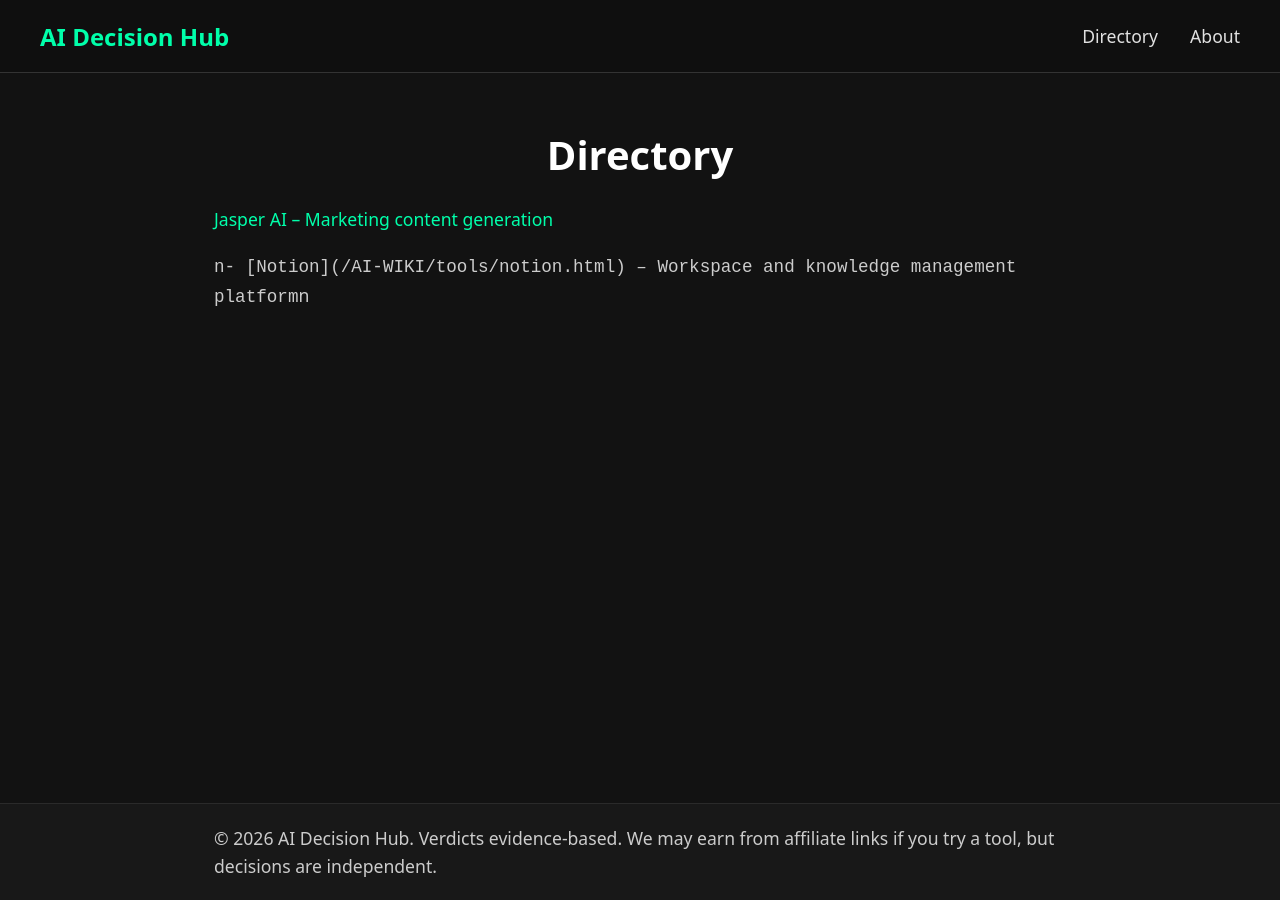
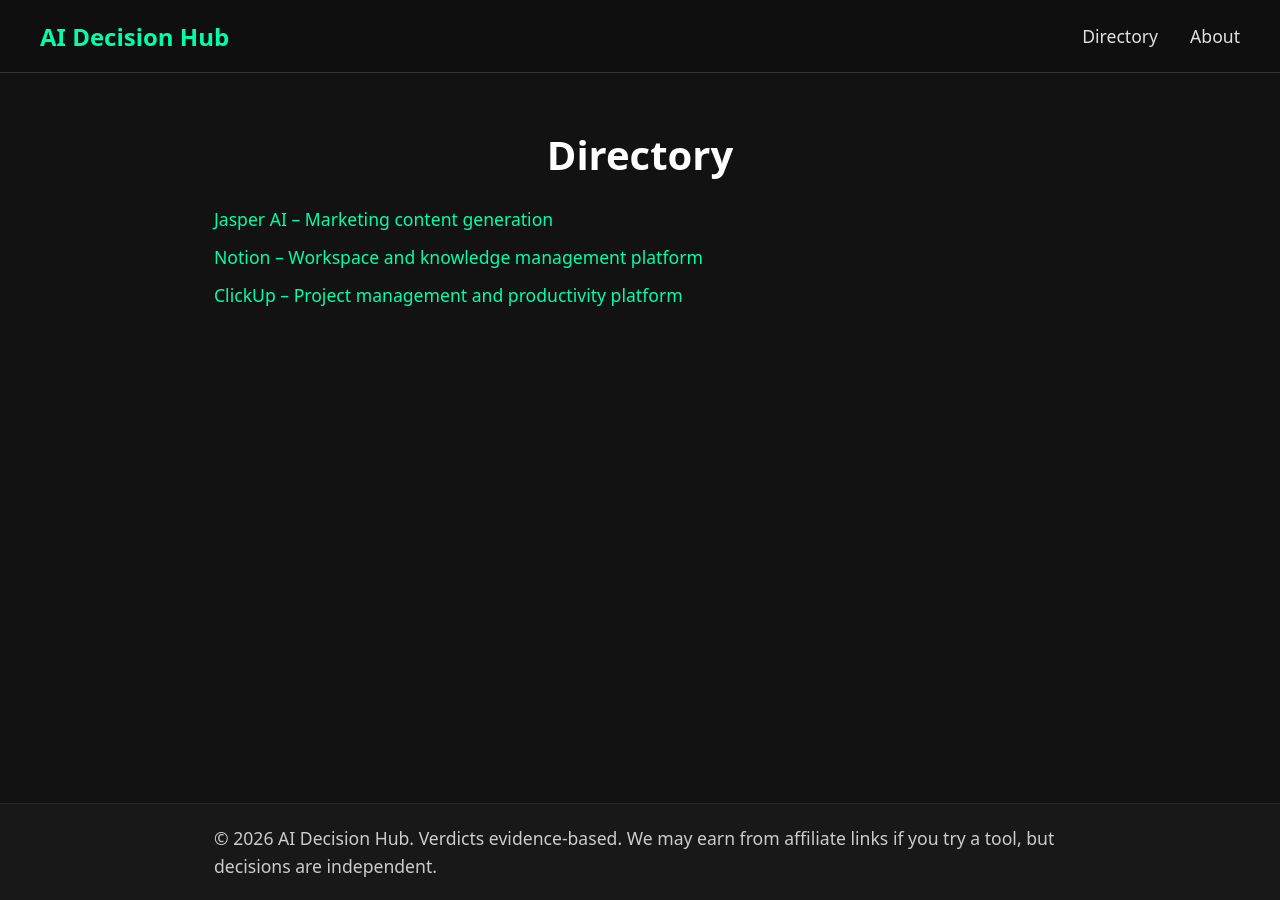
Before and after one commit to toddfromstatefarm-debug/AI-WIKI, a Jekyll site: the page built from directory.md, in a window 1280 px wide. Built offline with Jekyll 4.4.1, drawn with Linux system fonts in a browser that asks for light colours.

Commit message:
Clean directory page and add Notion and ClickUp entries

```diff
--- a/directory.md
+++ b/directory.md
@@ -3,6 +3,9 @@
 title: Directory
 permalink: /directory/
 ---
+
 <ul>
   <li><a href="{{ '/tools/jasper-ai.html' | relative_url }}">Jasper AI – Marketing content generation</a></li>
-</ul>`n- [Notion]({{ '/tools/notion.html' | relative_url }}) – Workspace and knowledge management platform`n
+  <li><a href="{{ '/tools/notion.html' | relative_url }}">Notion – Workspace and knowledge management platform</a></li>
+  <li><a href="{{ '/tools/clickup.html' | relative_url }}">ClickUp – Project management and productivity platform</a></li>
+</ul>
```
